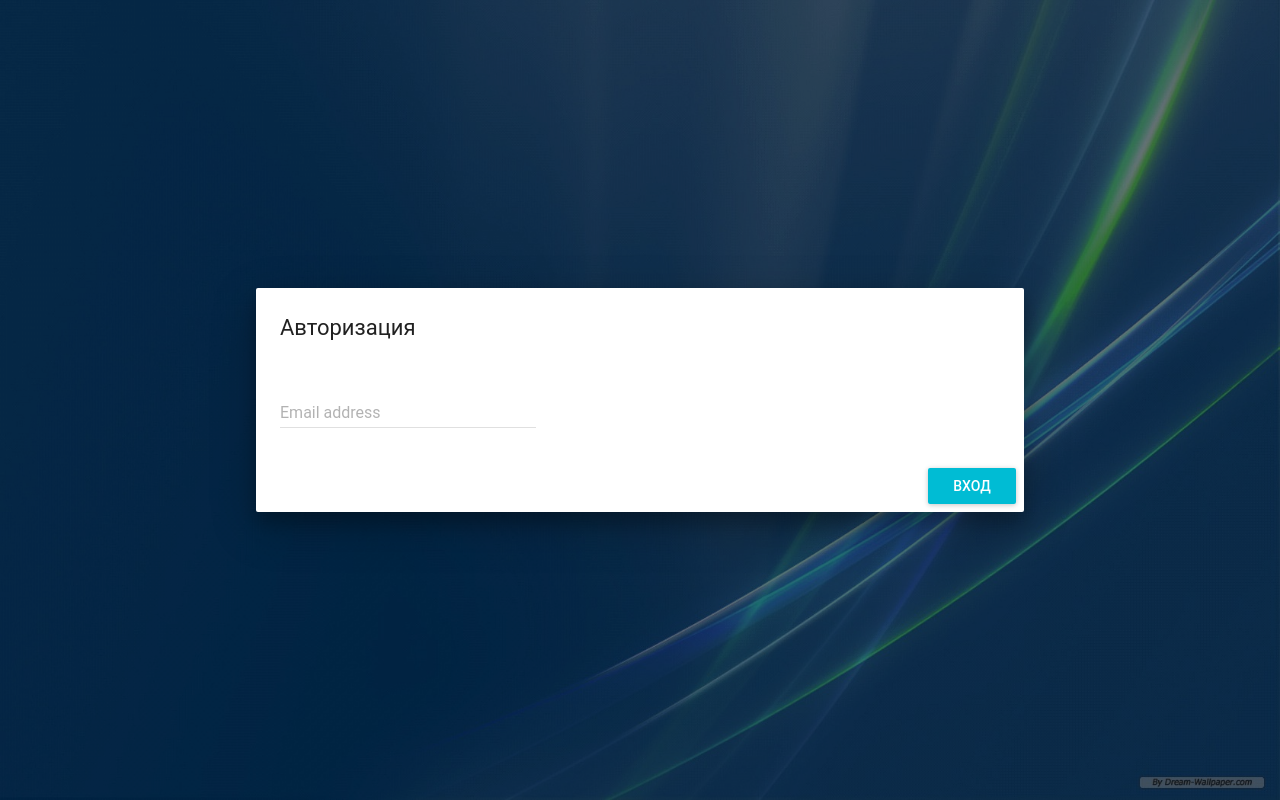
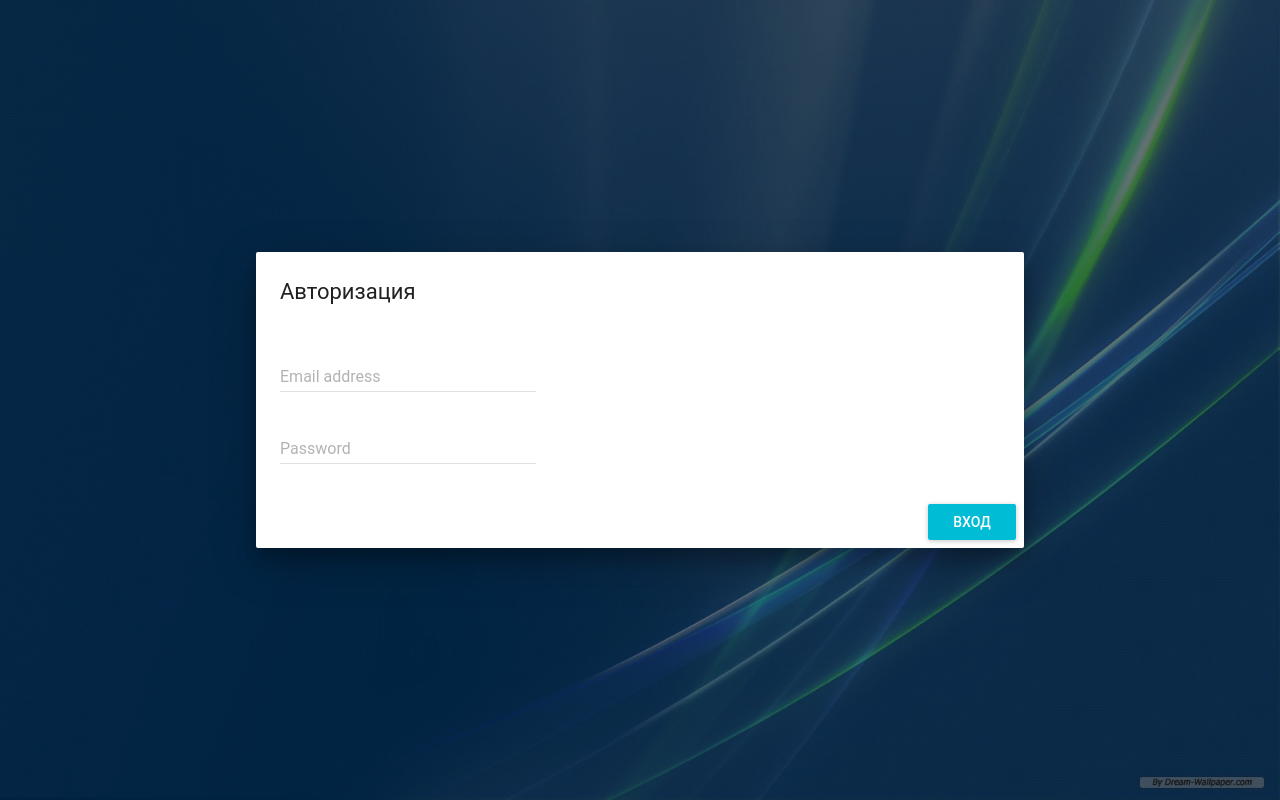
Before and after one commit to kstiopin/ss-web, a React app: page / in a window 1280 px wide. Built offline with nearby package versions, Linux system fonts and the light colour scheme.

Commit message:
Login: added password field

```diff
--- a/src/containers/Login.js
+++ b/src/containers/Login.js
@@ -4,34 +4,45 @@ import { Dialog, RaisedButton, TextField } from 'material-ui';
 
 import { validateEmail } from '../helpers';
 
+// import { emailLoginAction } from '../actions';
+
 import Login from './Login';
 
 class App extends Component {
-  state = { email: '', errorText: '' }
+  state = { email: '', emailErrorText: '', pass: '', passErrorText: '' }
 
-  setEmail = (ev, email) => this.setState({ email, errorText: '' })
+  setEmail = (ev, email) => this.setState({ email, emailErrorText: '' })
+
+  setPass = (ev, pass) => this.setState({ pass, passErrorText: '' })
 
   handleAuth = () => {
-    const { email } = this.state;
-    if (email.length === 0) {
-      this.setState({ errorText: 'Email is required' });
+    const { email, pass } = this.state;
+    if (pass.length === 0) {
+      this.setState({ passErrorText: 'Password cannot be empty' });
     } else {
-      const valid = validateEmail(email);
-      // console.log('Login', 'handleAuth', valid, email);
-      if (!valid) {
-        this.setState({ errorText: 'Email is invalid!' });
+      if (email.length === 0) {
+        this.setState({ emailErrorText: 'Email is required' });
       } else {
-        // handle auth
+        const valid = validateEmail(email);
+        // console.log('Login', 'handleAuth', valid, email);
+        if (!valid) {
+          this.setState({ emailErrorText: 'Email is invalid!' });
+        } else {
+          // handle auth
+          // const { dispatch } = this.props;
+          // dispatch(emailLoginAction(email, pass));
+        }
       }
     }
   }
 
-  render () {
-    const { errorText } = this.state;
+  render() {
+    const { emailErrorText, passErrorText } = this.state;
 
     return (
-      <Dialog actions={ [<RaisedButton label='Вход' primary onClick={ this.handleAuth } />] } modal open title='Авторизация'>
-        <TextField defaultValue='' errorText={ errorText } floatingLabelText='Email address' onChange={ this.setEmail } />
+      <Dialog actions={ [<RaisedButton label='Вход' primary onClick={ this.handleAuth } />] } bodyClassName='login-form' modal open title='Авторизация'>
+        <TextField defaultValue='' errorText={ emailErrorText } floatingLabelText='Email address' onChange={ this.setEmail } />
+        <TextField defaultValue='' errorText={ passErrorText } floatingLabelText='Password' onChange={ this.setPass } />
       </Dialog>);
   }
 }
--- a/style/app.css
+++ b/style/app.css
@@ -9,3 +9,10 @@ body {
 h1,
 h2,
 h3 { margin-top: 0; }
+
+/* Login */
+.login-form {
+    display: flex;
+    flex-direction: column;
+    max-height: inherit !important;
+}
```
